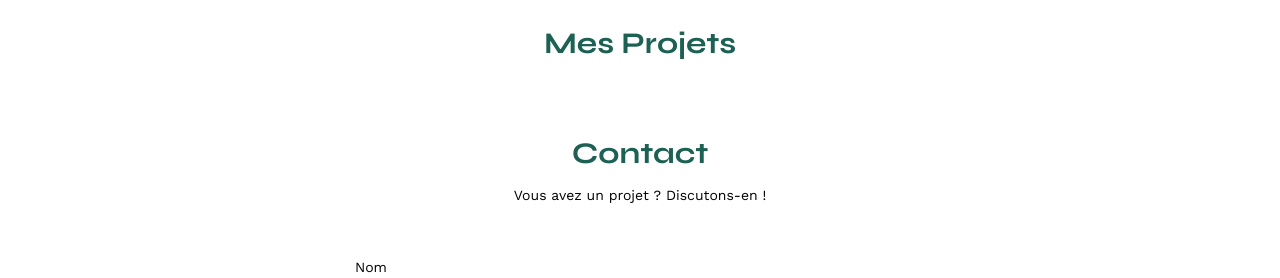
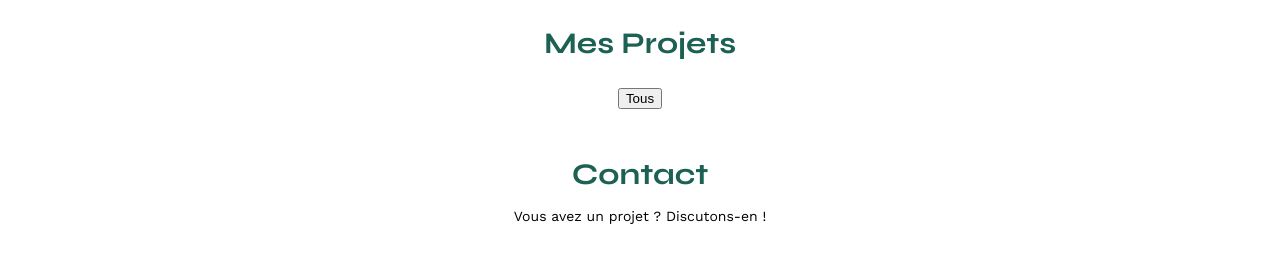
Before and after one commit to Artelyon/Porfolio, a plain HTML site: page FrontEnd/index.html in a window 1280 px wide. Shown: the part 507-785 px from the top of the page. Drawn offline with nearby package versions, Linux system fonts and the light colour scheme; no server answers.

Commit message:
filtre tous

```diff
--- a/FrontEnd/assets/style.css
+++ b/FrontEnd/assets/style.css
@@ -98,6 +98,13 @@ nav li {
 li:hover {
 	color: #B1663C;
 }
+
+#filtres {
+	display: flex;
+	justify-content: center;
+
+}
+
 #introduction {
 	display: flex;
 	align-items: center;
--- a/FrontEnd/js/script.js
+++ b/FrontEnd/js/script.js
@@ -25,7 +25,7 @@ const getTravaux = () => {
             eltFigure.appendChild(eltFigcaption);
 
             gallerie.appendChild(eltFigure)
-
+            console.log(data)
 
         })
 
@@ -54,3 +54,19 @@ const getCategory = () => {
     })
 }
 getCategory()
+
+const FiltreTravaux = () => {
+fetch('http://localhost:5678/api/works/')
+
+.then(function (res) {
+    return res.json()
+})
+
+ categories = document.querySelector("#filtres")
+
+    let button = document.createElement("button")
+    button.innerText =`Tous`
+    categories.appendChild(button)
+}
+
+FiltreTravaux()
```
Also changed, not shown: FrontEnd/index.html (line endings or trailing spaces).
